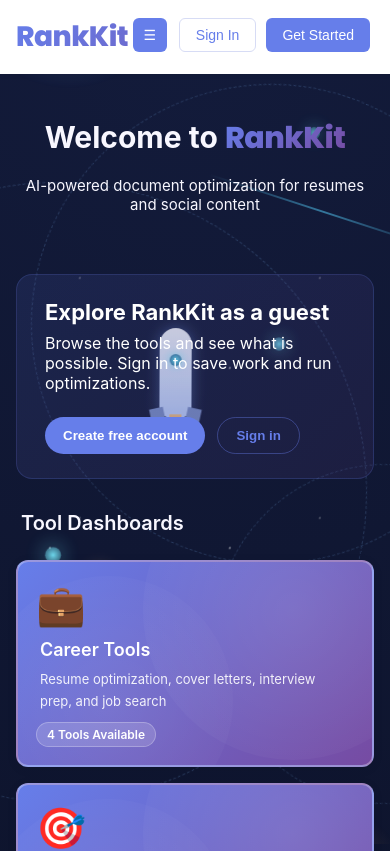
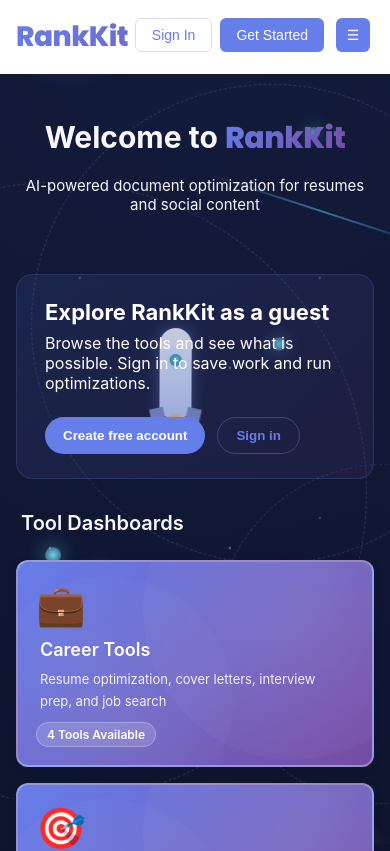
Before and after one commit to ayersdecker/rankkit, a React (Create React App) app: page /dashboard in a window 390 px wide. Shown: the top 851 px of the page. Built offline with nearby package versions, Linux system fonts and the light colour scheme; no server answers.

Commit message:
Nav Organization on Mobile

```diff
--- a/src/components/Dashboard/Dashboard.css
+++ b/src/components/Dashboard/Dashboard.css
@@ -693,8 +693,17 @@
     top: 18px;
     right: 20px;
     width: auto;
+    display: flex;
     justify-content: flex-end;
+    align-items: center;
     gap: 12px;
+    flex-direction: row;
+  }
+
+  .auth-actions {
+    display: flex;
+    gap: 8px;
+    order: 1;
   }
 
   .nav-toggle {
@@ -702,6 +711,7 @@
     width: 34px;
     height: 34px;
     font-size: 18px;
+    order: 2;
   }
 
   .profile-button {
@@ -710,6 +720,11 @@
 
   .profile-nav-link {
     display: flex;
+  }
+
+  .user-info {
+    display: flex;
+    order: 1;
   }
 
   .user-info span {
```
